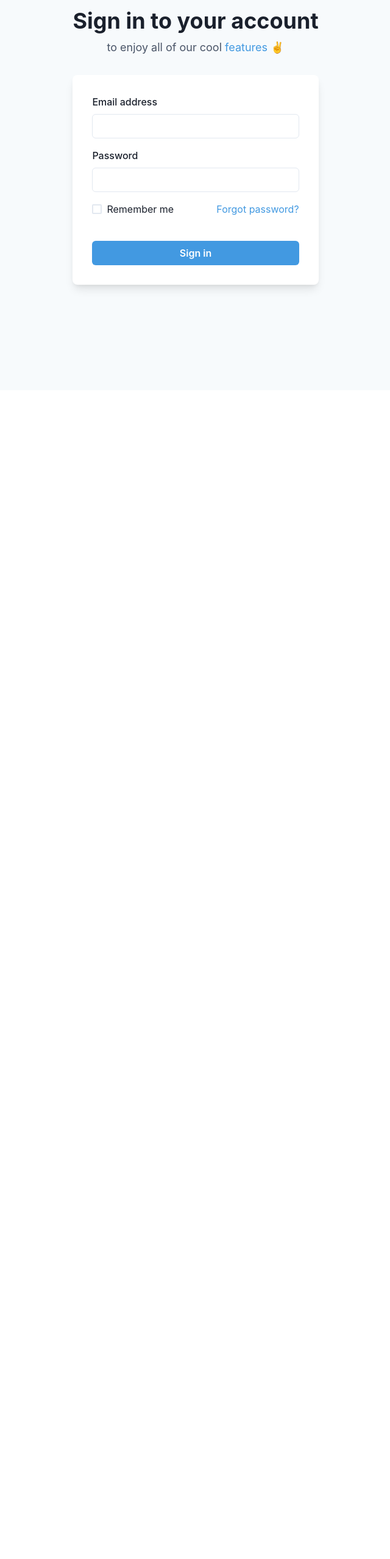
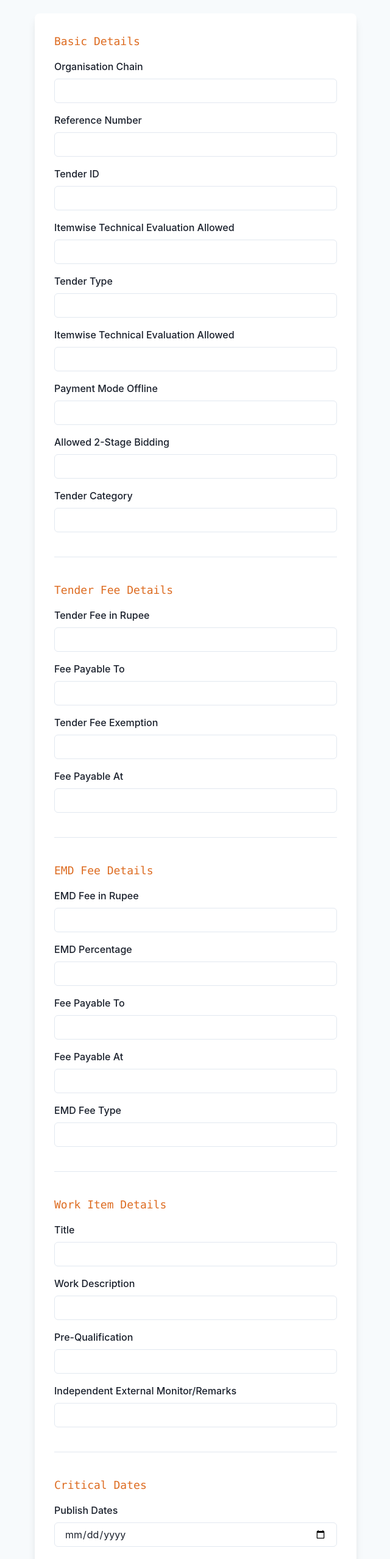
Before and after one commit to hariomkushwaha/KheloIndiaFrontend, a React (Create React App) app: page / in a window 1280 px wide. Shown: the part 160-2717 px from the top of the page at 61% size, without its empty margins (319-959 px from the left). Before the commit the page ends 800 px from the top, so only its background shows below. Built offline with nearby package versions, Linux system fonts and the light colour scheme.

Commit message:
TenderForm Created

```diff
--- a/src/components/pages/TenderForm.js
+++ b/src/components/pages/TenderForm.js
@@ -4,7 +4,7 @@ import {
   FormControl,
   FormLabel,
   Input,
-  Checkbox,
+  // Checkbox,
   Stack,
   Link,
   Button,
@@ -21,11 +21,11 @@ export default function TenderForm() {
       justify={"center"}
       bg={useColorModeValue("gray.50", "gray.800")}
     >
-      <Stack spacing={8} mx={"auto"} maxW={"lg"} py={12} px={6}>
+      <Stack spacing={8} mx={"auto"} maxW={"xl"} py={12} px={6} w="800px">
         <Stack align={"center"}>
-          <Heading fontSize={"4xl"}>Sign in to your account</Heading>
-          <Text fontSize={"lg"} color={"gray.600"}>
-            to enjoy all of our cool <Link color={"blue.400"}>features</Link> ✌️
+          <Heading fontSize={"5xl"}>Post a Tender</Heading>
+          <Text fontSize={"2xl"} color={"gray.600"}>
+            Khelo India <Link color={"blue.400"}>Site</Link> ✌️
           </Text>
         </Stack>
         <Box
@@ -34,32 +34,171 @@ export default function TenderForm() {
           boxShadow={"lg"}
           p={8}
         >
-          <Stack spacing={4}>
-            <FormControl id="email">
-              <FormLabel>Email address</FormLabel>
-              <Input type="email" />
-            </FormControl>
-            <FormControl id="password">
-              <FormLabel>Password</FormLabel>
-              <Input type="password" />
-            </FormControl>
-            <Stack spacing={10}>
-              <Stack
+          <Stack spacing={10}>
+            <Stack spacing={4}>
+              <Text fontSize={"lg"} color={"orange.500"} as="samp">
+                Basic Details
+              </Text>
+              <FormControl id="OrgChain">
+                <FormLabel>Organisation Chain</FormLabel>
+                <Input type="text" />
+              </FormControl>
+              <FormControl id="RefNumber">
+                <FormLabel>Reference Number</FormLabel>
+                <Input type="text" />
+              </FormControl>
+              <FormControl id="TenderID">
+                <FormLabel>Tender ID</FormLabel>
+                <Input type="text" />
+              </FormControl>
+              <FormControl id="ItemTechEval">
+                <FormLabel>Itemwise Technical Evaluation Allowed</FormLabel>
+                <Input type="text" />
+              </FormControl>
+              <FormControl id="TenderType">
+                <FormLabel>Tender Type</FormLabel>
+                <Input type="text" />
+              </FormControl>
+              <FormControl id="GenTechEval">
+                <FormLabel>Itemwise Technical Evaluation Allowed</FormLabel>
+                <Input type="text" />
+              </FormControl>
+              <FormControl id="PaymentMode">
+                <FormLabel>Payment Mode Offline</FormLabel>
+                <Input type="text" />
+              </FormControl>
+              <FormControl id="TwoStage">
+                <FormLabel>Allowed 2-Stage Bidding</FormLabel>
+                <Input type="text" />
+              </FormControl>
+              <FormControl id="TenderCategory">
+                <FormLabel>Tender Category</FormLabel>
+                <Input type="text" />
+              </FormControl>
+            </Stack>
+
+            <hr />
+
+            <Stack spacing={4}>
+              <Text fontSize={"lg"} color={"orange.500"} as="samp">
+                Tender Fee Details
+              </Text>
+              <FormControl id="TenderFee">
+                <FormLabel>Tender Fee in Rupee</FormLabel>
+                <Input type="number" />
+              </FormControl>
+              <FormControl id="TFeePayableTo">
+                <FormLabel>Fee Payable To</FormLabel>
+                <Input type="text" />
+              </FormControl>
+              <FormControl id="TenderFeeExempt">
+                <FormLabel>Tender Fee Exemption</FormLabel>
+                <Input type="text" />
+              </FormControl>
+              <FormControl id="TFeePayableAt">
+                <FormLabel>Fee Payable At</FormLabel>
+                <Input type="text" />
+              </FormControl>
+            </Stack>
+
+            <hr />
+
+            <Stack spacing={4}>
+              <Text fontSize={"lg"} color={"orange.500"} as="samp">
+                EMD Fee Details
+              </Text>
+              <FormControl id="EMDFee">
+                <FormLabel>EMD Fee in Rupee</FormLabel>
+                <Input type="number" />
+              </FormControl>
+              <FormControl id="EMDPercentage">
+                <FormLabel>EMD Percentage</FormLabel>
+                <Input type="number" />
+              </FormControl>
+              <FormControl id="EFeePayableTo">
+                <FormLabel>Fee Payable To</FormLabel>
+                <Input type="text" />
+              </FormControl>
+              <FormControl id="EFeePayableAt">
+                <FormLabel>Fee Payable At</FormLabel>
+                <Input type="text" />
+              </FormControl>
+              <FormControl id="EMDFeeType">
+                <FormLabel>EMD Fee Type</FormLabel>
+                <Input type="text" />
+              </FormControl>
+            </Stack>
+
+            <hr />
+
+            <Stack spacing={4}>
+              <Text fontSize={"lg"} color={"orange.500"} as="samp">
+                Work Item Details
+              </Text>
+              <FormControl id="Title">
+                <FormLabel>Title</FormLabel>
+                <Input type="text" />
+              </FormControl>
+              <FormControl id="WorkDesc">
+                <FormLabel>Work Description</FormLabel>
+                <Input type="text" />
+              </FormControl>
+              <FormControl id="PreQual">
+                <FormLabel>Pre-Qualification</FormLabel>
+                <Input type="text" />
+              </FormControl>
+              <FormControl id="ExRemarks">
+                <FormLabel>Independent External Monitor/Remarks</FormLabel>
+                <Input type="text" />
+              </FormControl>
+            </Stack>
+
+            <hr />
+
+            <Stack spacing={4}>
+              <Text fontSize={"lg"} color={"orange.500"} as="samp">
+                Critical Dates
+              </Text>
+              <FormControl id="PublishDate">
+                <FormLabel>Publish Dates</FormLabel>
+                <Input type="date" />
+              </FormControl>
+              <FormControl id="BidOpeningDate">
+                <FormLabel>Bid Opening Date</FormLabel>
+                <Input type="date" />
+              </FormControl>
+              <FormControl id="BidSubmissionStart">
+                <FormLabel>Bid Submission Start-Date</FormLabel>
+                <Input type="date" />
+              </FormControl>
+              <FormControl id="BidSubmissionEnd">
+                <FormLabel>Bid Submission End-Date</FormLabel>
+                <Input type="date" />
+              </FormControl>
+            </Stack>
+
+            <Stack spacing={4}>
+              {/* <Stack
                 direction={{ base: "column", sm: "row" }}
                 align={"start"}
                 justify={"space-between"}
               >
                 <Checkbox>Remember me</Checkbox>
+
                 <Link color={"blue.400"}>Forgot password?</Link>
-              </Stack>
+              </Stack> */}
+              <Text fontSize={"md"} color={"red.500"} as="samp">
+                <sup>*</sup> All Fields are Required
+              </Text>
               <Button
-                bg={"blue.400"}
+                bg={"orange.400"}
                 color={"white"}
                 _hover={{
-                  bg: "blue.500",
+                  bg: "yellow.400",
                 }}
+                fontSize={"xl"}
               >
-                Sign in
+                Publish
               </Button>
             </Stack>
           </Stack>
```
